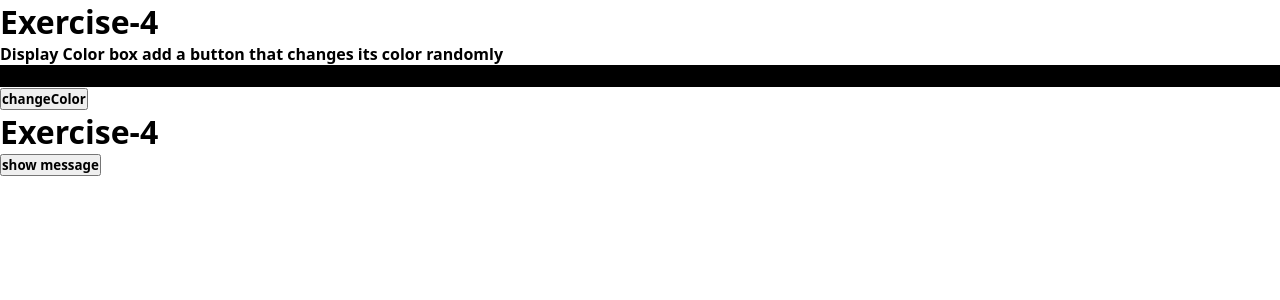
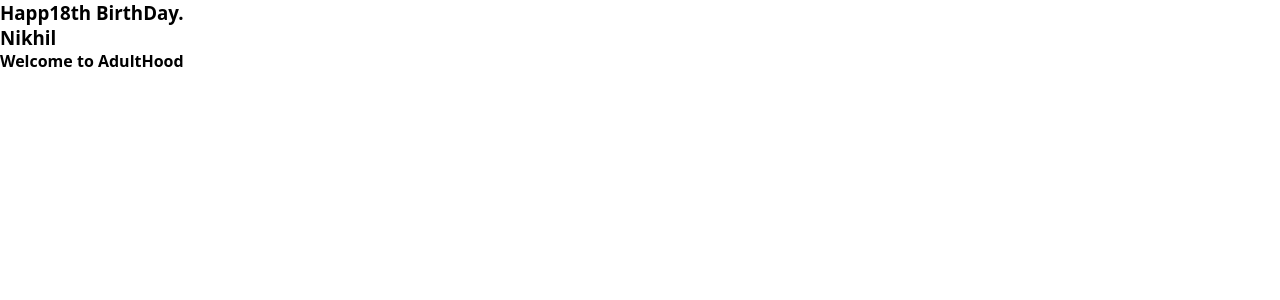
Before and after one commit to nikhildev-webapp/ReactFundamentals, a React (Vite) app: page / in a window 1280 px wide. Shown: the top 300 px of the page. Built offline with nearby package versions, Linux system fonts and the light colour scheme.

Commit message:
greetCard-propsexercise

```diff
--- a/src/App.jsx
+++ b/src/App.jsx
@@ -1,14 +1,10 @@
 import './App.css'
-import ColorBox from './components/ColorBox'
-import ToggleMessage from './components/ToggleMessage'
+import GreetingCard from './components/GreetingCard'
 
 function App() {
-
-
   return (
     <>
-      <ColorBox />
-      <ToggleMessage/>
+     <GreetingCard name='Nikhil' age={18} quote='Welcome to AdultHood' greet='Happy BirthDay'/>
     </>
   )
 }
--- /dev/null
+++ b/src/components/GreetingCard.jsx
@@ -0,0 +1,16 @@
+//create a greet card and pass the value using props
+import React from 'react'
+
+const GreetingCard = ({name,age,greet,quote}) => {
+  return (
+      <>
+          <div>
+              <h3>Happ{age}th BirthDay.</h3>
+              <h3>{name}</h3>
+              <p>{quote}</p>
+         </div>
+      </>
+  )
+}
+
+export default GreetingCard
```
